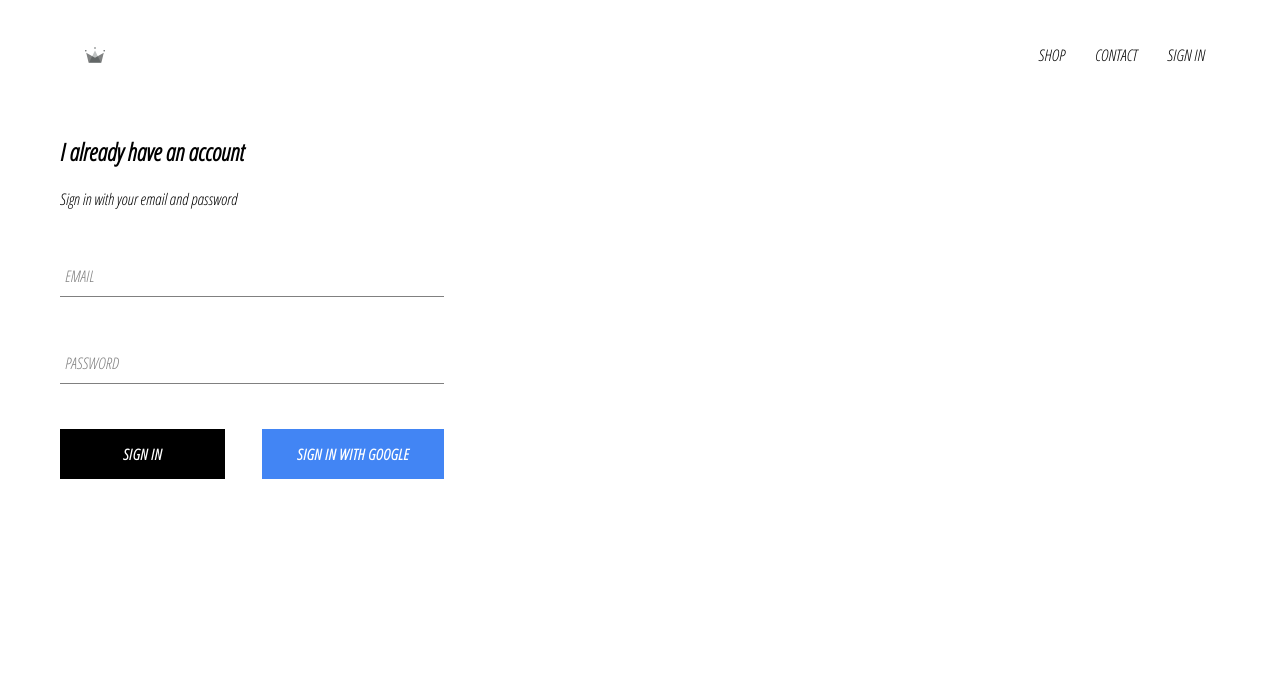
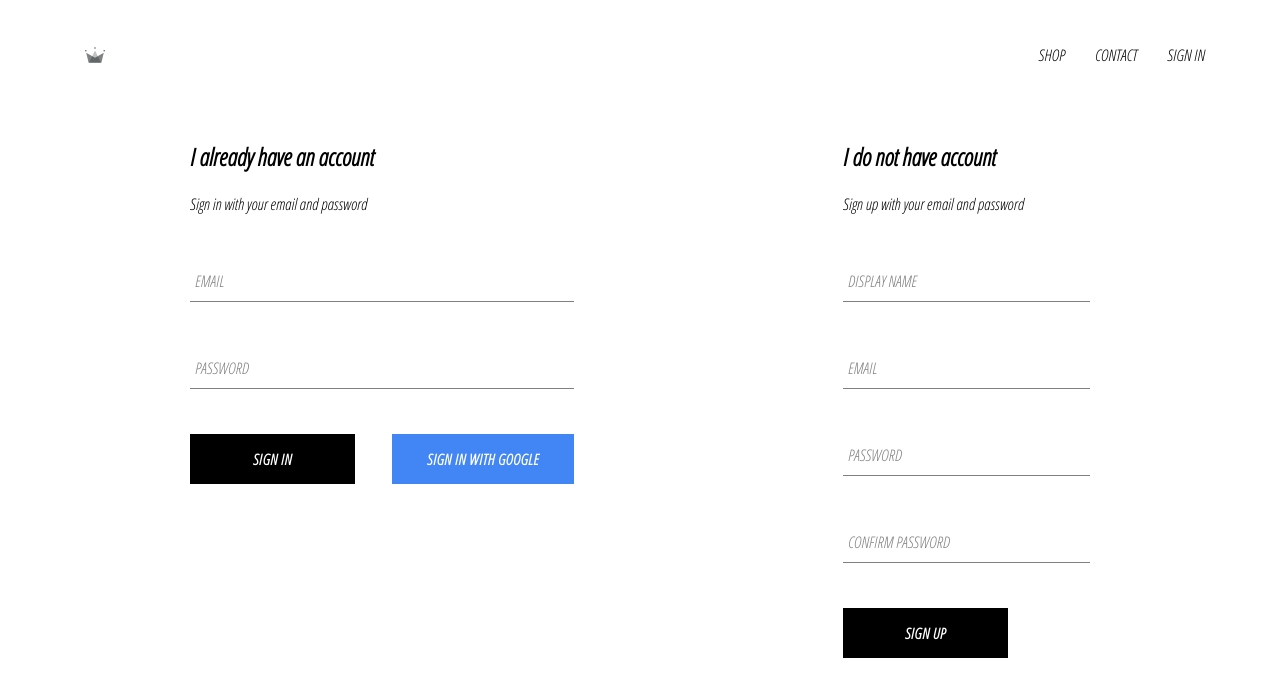
Before and after one commit to Major101/crwn-price, a React (Create React App) app: page /sign-in in a window 1280 px wide. Shown: the top 696 px of the page. Built offline with nearby package versions, Linux system fonts and the light colour scheme; no server answers.

Commit message:
integrated sign in and up with firebase

```diff
--- a/src/App.js
+++ b/src/App.js
@@ -5,7 +5,7 @@
 import ShopPage from "./pages/shop/shop.component";
 import Header from "./components/header/header.component";
 import SignInAndSignUp from "./pages/sign-in-and-sign-up/sign-in-and-sign-up.component";
-import {auth} from "./firebase/firebase.utils";
+import {auth, createUserProfileDocument} from "./firebase/firebase.utils";
 
 class App extends React.Component {
     constructor(props) {
@@ -18,9 +18,21 @@
     unsubscribeFromAuth = null
 
     componentDidMount() {
+        this.unsubscribeFromAuth = auth.onAuthStateChanged(async userAuth => {
+            if(userAuth){
+                const userRef = await createUserProfileDocument(userAuth);
 
-        this.unsubscribeFromAuth = auth.onAuthStateChanged(user => {
-            this.setState({currentUser: user})
+                userRef.onSnapshot(snapshot => {
+                    this.setState({
+                        currentUser: {
+                            id: snapshot.id,
+                            ...snapshot.data()
+                        }
+                    });
+                });
+            } else {
+                this.setState({currentUser: userAuth})
+            }
         })
     }
 
--- a/src/components/header/header.component.jsx
+++ b/src/components/header/header.component.jsx
@@ -10,7 +10,7 @@
 
         <div className='options'>
             <Link className='option' to='/shop'>SHOP</Link>
-            <Link className='option'>CONTACT</Link>
+            <Link className='option' to=''>CONTACT</Link>
             {currentUser ? (
              <div className='option' onClick={() => auth.signOut()}>SIGN OUT</div>
             )
--- a/src/components/sign-in/sign-in.component.jsx
+++ b/src/components/sign-in/sign-in.component.jsx
@@ -3,7 +3,7 @@
 import "./sign-in.styles.scss";
 import FormInput from "../form-input/form-input.component";
 import CustomButton from "../custom-button/custom-button.component";
-import {signInWithGoogle} from "../../firebase/firebase.utils";
+import {signInWithGoogle, auth} from "../../firebase/firebase.utils";
 
 class SignIn extends React.Component {
     constructor() {
@@ -15,10 +15,20 @@
         }
     }
 
-    handleSubmit = (e) => {
+    handleSubmit = async (e) => {
         e.preventDefault()
 
-        this.setState({email: '', password: ''})
+        const {email, password} = this.state;
+
+        try {
+            await auth.signInWithEmailAndPassword(email, password);
+            this.setState({
+                email: '',
+                password: ''
+            })
+        } catch (error) {
+            console.log(error)
+        }
     }
 
     handleChange = (event) => {
--- /dev/null
+++ b/src/components/sign-up/sign-up.component.jsx
@@ -0,0 +1,96 @@
+import React from "react";
+import FormInput from "../form-input/form-input.component";
+import {auth, createUserProfileDocument} from "../../firebase/firebase.utils";
+import CustomButton from "../custom-button/custom-button.component";
+
+
+class SignUp extends React.Component {
+    constructor(props) {
+        super(props);
+
+        this.state = {
+            displayName: '',
+            email: '',
+            password: '',
+            confirmPassword: ''
+        }
+    }
+
+    handleSubmit = async (e) => {
+        e.preventDefault();
+
+        const {displayName, email, password, confirmPassword} = this.state;
+
+        if(password !== confirmPassword){
+            alert("passwords don't match")
+            return
+        }
+
+        try {
+            const {user} = await auth.createUserWithEmailAndPassword(email, password);
+            await createUserProfileDocument(user, {displayName})
+
+            this.setState({
+                displayName: '',
+                email: '',
+                password: '',
+                confirmPassword: ''
+            })
+        } catch (error) {
+            console.log(error)
+        }
+    }
+
+    handleChange = event => {
+        event.preventDefault();
+
+        const {name, value} = event.target;
+
+        this.setState({
+            [name]: value
+        });
+    }
+
+    render() {
+        const {displayName, email, password, confirmPassword} = this.state
+
+        return (<div className='sign-up'>
+            <h2 className='title'>I do not have account</h2>
+            <span>Sign up with your email and password</span>
+
+            <form className='sign-up-form' onSubmit={this.handleSubmit}>
+                <FormInput type='text'
+                           name='displayName'
+                           value={displayName}
+                           label='Display Name'
+                           onChange={this.handleChange}
+                           required/>
+
+                <FormInput type='email'
+                           name='email'
+                           value={email}
+                           label='Email'
+                           onChange={this.handleChange}
+                           required/>
+
+                <FormInput type='password'
+                           name='password'
+                           value={password}
+                           label='Password'
+                           onChange={this.handleChange}
+                           required/>
+
+                <FormInput type='password'
+                           name='confirmPassword'
+                           value={confirmPassword}
+                           label='Confirm Password'
+                           onChange={this.handleChange}
+                           required/>
+
+                <CustomButton type='submit'>Sign up</CustomButton>
+            </form>
+        </div>)
+    }
+}
+
+export default SignUp;
--- /dev/null
+++ b/src/components/sign-up/sign-up.styles.scss
@@ -0,0 +1,9 @@
+.sign-up {
+  display: flex;
+  flex-direction: column;
+  width: 500px;
+
+  .title {
+    margin: 10px 0;
+  }
+}
--- a/src/firebase/firebase.utils.js
+++ b/src/firebase/firebase.utils.js
@@ -18,6 +18,29 @@
 export const auth = firebase.auth();
 export const firestore = firebase.firestore();
 
+export const createUserProfileDocument = async (userAuth, additionalData) => {
+    if (!userAuth) return;
+
+    const userRef = firestore.doc(`users/${userAuth.uid}`);
+    const snapshot = userRef.get();
+
+    if(!snapshot.exists){
+        const {displayName, email} = userAuth;
+        const createdAt = new Date();
+
+        try {
+            await userRef.set({
+                displayName, email, createdAt, ...additionalData
+            })
+        }
+        catch (error) {
+            console.log('error creating user', error.message)
+        }
+    }
+
+    return userRef;
+}
+
 const provider = new firebase.auth.GoogleAuthProvider();
 provider.setCustomParameters({prompt: 'select_account'});
 
--- a/src/pages/sign-in-and-sign-up/sign-in-and-sign-up.component.jsx
+++ b/src/pages/sign-in-and-sign-up/sign-in-and-sign-up.component.jsx
@@ -1,10 +1,12 @@
 import React from 'react';
 import './sign-in-and-sign-up.component.styles.scss';
 import SignIn from "../../components/sign-in/sign-in.component";
+import SignUp from "../../components/sign-up/sign-up.component";
 
 const SignInAndSignUp = () => {
     return <div className='sign-in-and-sign-up'>
         <SignIn/>
+        <SignUp/>
     </div>
 }
 
--- a/src/pages/sign-in-and-sign-up/sign-in-and-sign-up.component.styles.scss
+++ b/src/pages/sign-in-and-sign-up/sign-in-and-sign-up.component.styles.scss
@@ -0,0 +1,6 @@
+.sign-in-and-sign-up {
+  width: 900px;
+  display: flex;
+  justify-content: space-between;
+  margin: 30px auto;
+}
```
Also changed, not shown: 1 other file (tests, documents, lock files or other folders).
